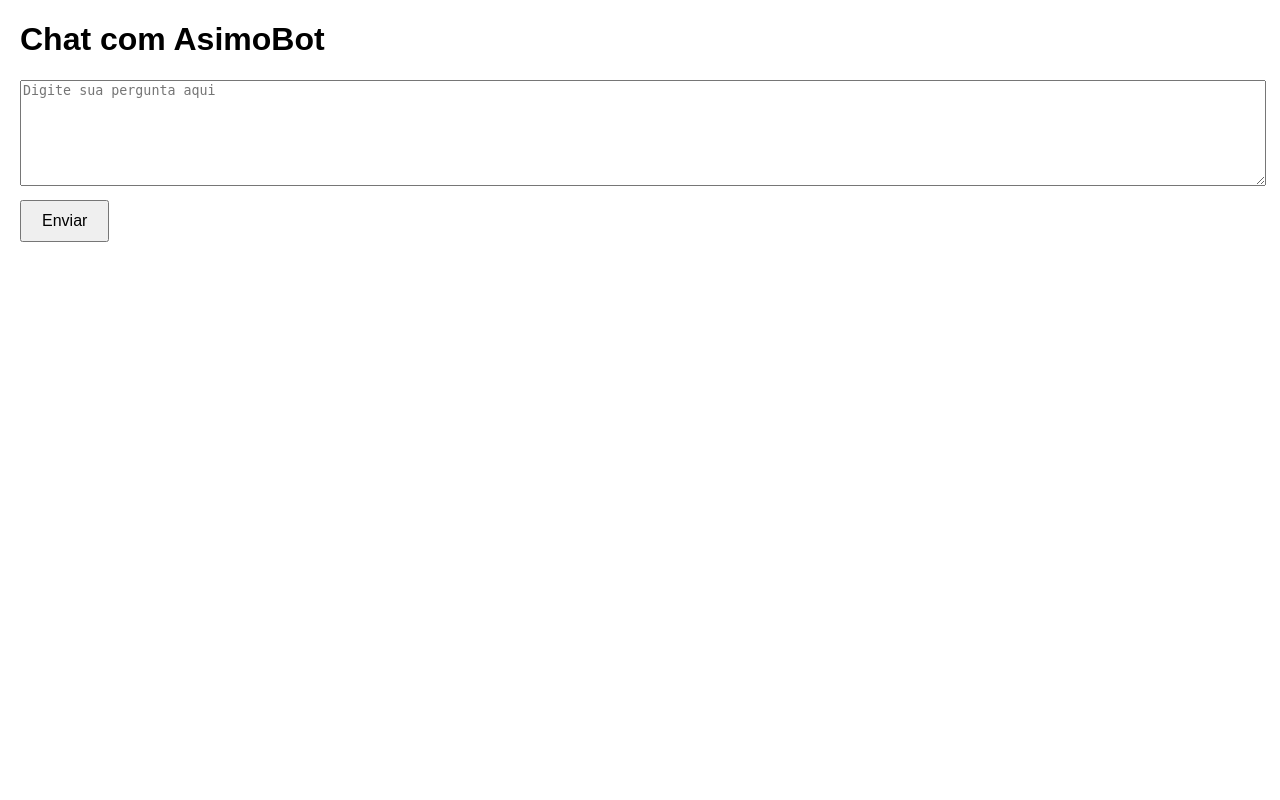
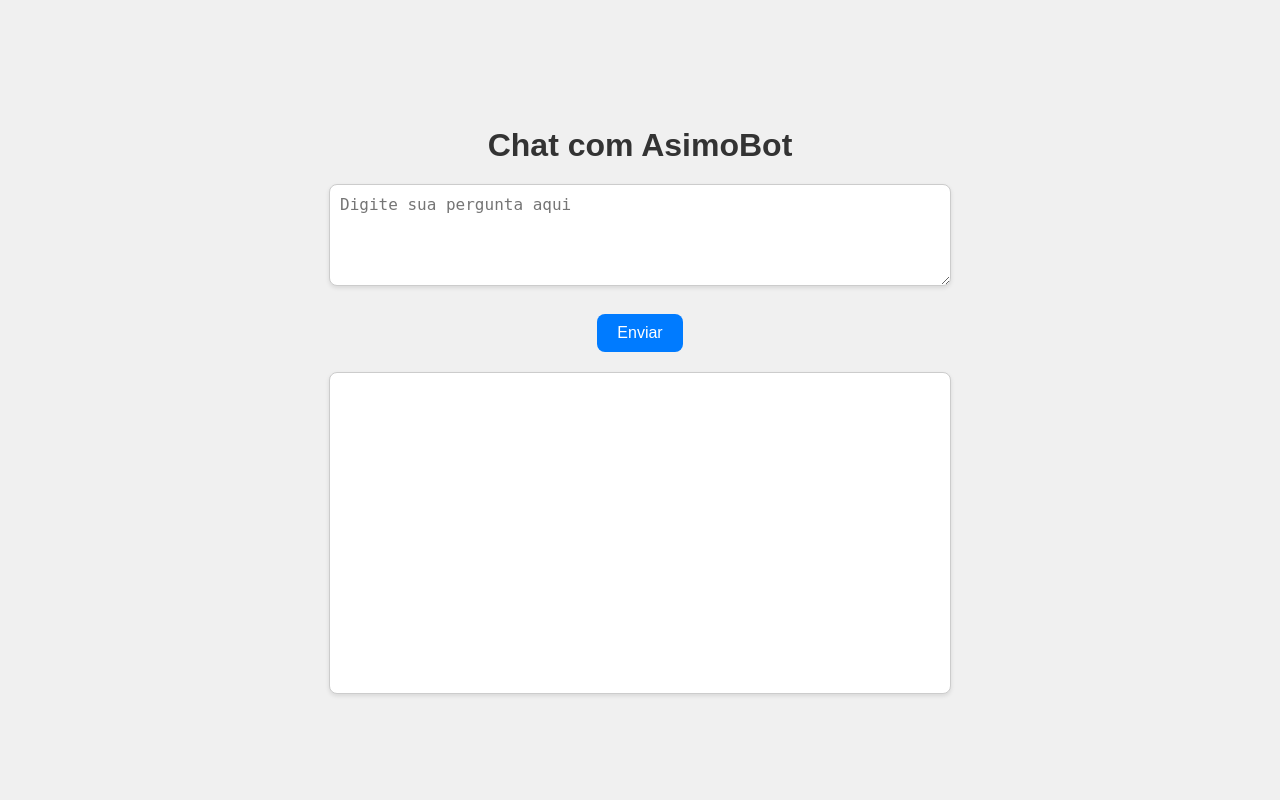
Before and after one commit to vitor-delgallo/alfabot, a Flask app: page / in a window 1280 px wide. Run offline with Flask 3, Linux system fonts and the light colour scheme; parts of the project's set-up code (start-up, migrations or seed data) failed here and were passed over.

Commit message:
Melhoria gráfica do bot...

```diff
--- a/templates/assets/styles.css
+++ b/templates/assets/styles.css
@@ -1,20 +1,72 @@
 body {
     font-family: Arial, sans-serif;
-    margin: 20px;
+    margin: 0;
+    padding: 0;
+    display: flex;
+    flex-direction: column;
+    align-items: center;
+    justify-content: center;
+    height: 100vh;
+    background-color: #f0f0f0;
 }
 
-textarea {
-    width: 100%;
-    height: 100px;
-    margin-bottom: 10px;
+h1 {
+    color: #333;
+    margin-bottom: 20px;
+}
+
+#question {
+    width: 90%;
+    max-width: 600px;
+    height: 80px;
+    padding: 10px;
+    font-size: 16px;
+    border: 1px solid #ccc;
+    border-radius: 8px;
+    box-shadow: 0 2px 4px rgba(0, 0, 0, 0.1);
 }
 
 button {
+    margin-top: 10px;
     padding: 10px 20px;
     font-size: 16px;
+    color: white;
+    background-color: #007bff;
+    border: none;
+    border-radius: 8px;
+    cursor: pointer;
+    transition: background-color 0.3s;
 }
 
-#response {
+button:hover {
+    background-color: #0056b3;
+}
+
+#chat-history {
     margin-top: 20px;
-    font-weight: bold;
+    width: 90%;
+    max-width: 600px;
+    height: 300px;
+    overflow-y: auto;
+    background: #fff;
+    border: 1px solid #ccc;
+    border-radius: 8px;
+    box-shadow: 0 2px 4px rgba(0, 0, 0, 0.1);
+    padding: 10px;
 }
+
+#chat-history div {
+    margin-bottom: 10px;
+    padding: 8px;
+    border-radius: 8px;
+}
+
+#chat-history .user {
+    background-color: #e6f7ff;
+    text-align: right;
+}
+
+#chat-history .bot {
+    background-color: #f9f9f9;
+    text-align: left;
+}
--- a/templates/index.html
+++ b/templates/index.html
@@ -3,13 +3,13 @@
 <head>
     <meta charset="UTF-8">
     <meta name="viewport" content="width=device-width, initial-scale=1.0">
-    <title>AsimoBot Chat</title>
+    <title>ALFABot Chat</title>
     <link rel="stylesheet" href="{{ url_for('static', filename='styles.css') }}">
 </head>
 <body>
     <h1>Chat com AsimoBot</h1>
-    <textarea id="question" placeholder="Digite sua pergunta aqui"></textarea><br>
-    <button onclick="sendQuestion()">Enviar</button>
+    <textarea id="question" placeholder="Digite sua pergunta aqui" oninput="toggleButton()"></textarea><br>
+    <button id="send-button" onclick="sendQuestion()" disabled>Enviar</button>
     <div id="chat-history"></div>
 
     <!-- Importa o JavaScript externo -->
```
Also changed, not shown: templates/assets/chat.js (+53 -12 lines).
